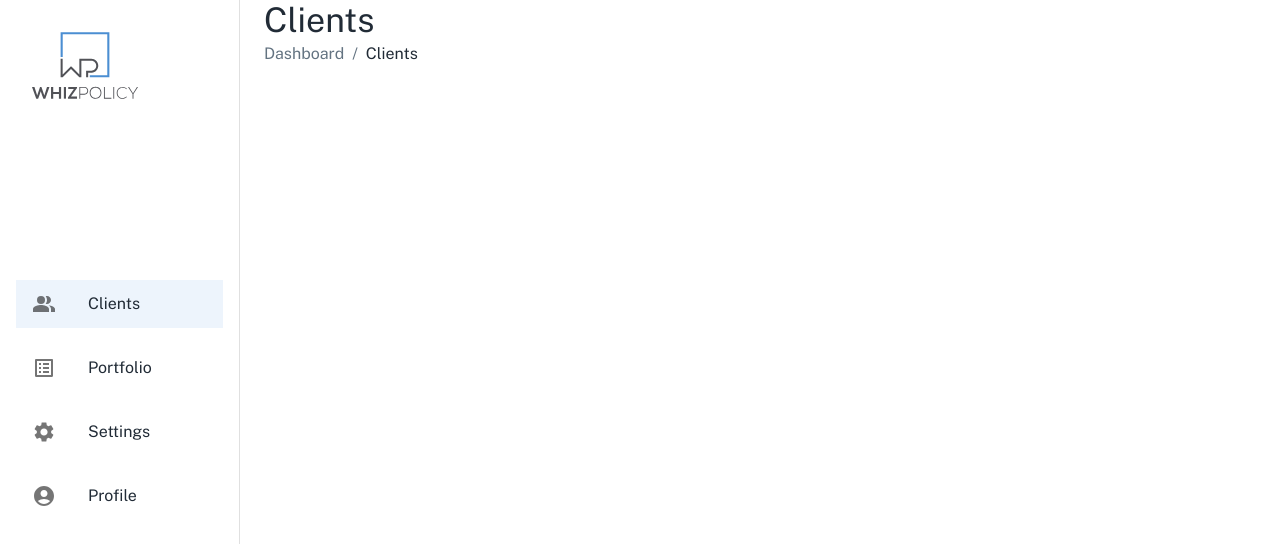
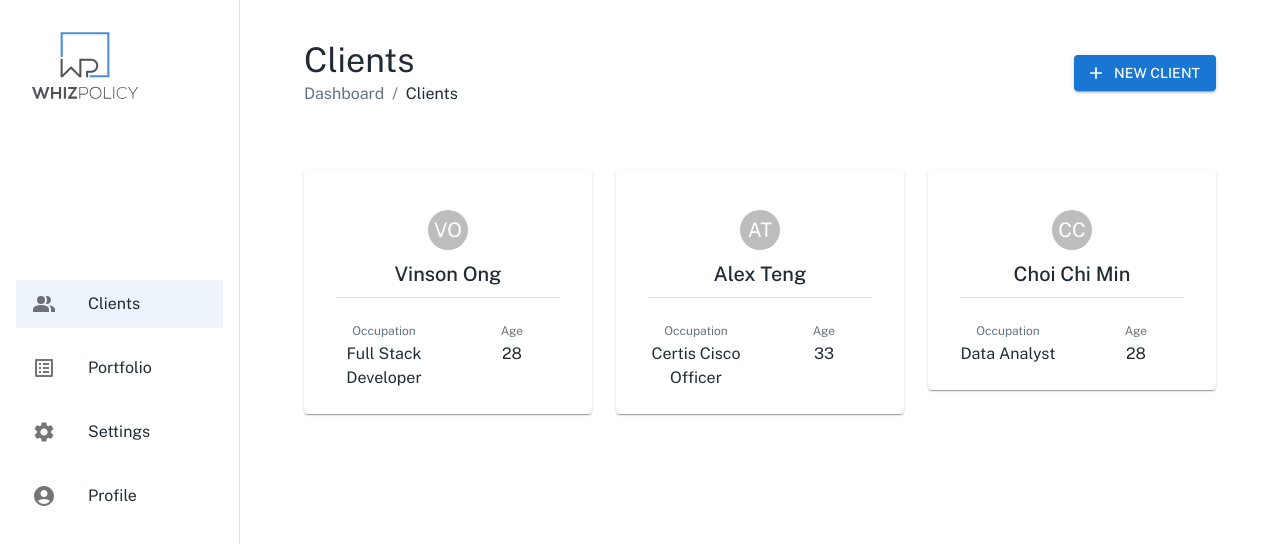
Before and after one commit to vinson14/whizpolicy-redesign, a Next.js app: page /dashboard in a window 1280 px wide. Shown: the top 544 px of the page. Built offline with nearby package versions, Linux system fonts and the light colour scheme; data requests are answered from the project's data file.

Commit message:
implemented client cards

```diff
--- a/components/dashboard/dashboard-clients.js
+++ b/components/dashboard/dashboard-clients.js
@@ -1,25 +1,59 @@
-import { Grid, Typography } from "@mui/material";
-import { useEffect } from "react";
+import { Box, Grid, Typography, Button } from "@mui/material";
+import { useRouter } from "next/router";
+import { useEffect, useState } from "react";
+import { getClients } from "../../utils/api";
+import AddButton from "../stateless/interface/buttons/add-button";
+import ClientCard from "../stateless/interface/cards/client-card";
 import CustomBreadcrumbs from "../stateless/interface/navigation/breadcrumbs";
 import MainHeader from "../stateless/interface/text/main-header";
 
 const DashboardClients = () => {
+  const router = useRouter();
+  const [clients, setClients] = useState([]);
+  const [selectedClient, setSelectedClient] = useState();
   useEffect(() => {
-    console.log("this rendered");
+    getClients().then((clients) => setClients(clients));
   }, []);
+
+  const selectClient = (id) => {
+    setSelectedClient(id);
+    router.push(`?clientId=${id}`, undefined, { shallow: true });
+  };
+
   return (
-    <Grid container>
-      <Grid item>
-        <MainHeader>Clients</MainHeader>
-        <CustomBreadcrumbs links={links} />
+    <Box p={5}>
+      <Grid container>
+        <Grid item>
+          <MainHeader>Clients</MainHeader>
+          <CustomBreadcrumbs links={links} />
+        </Grid>
+        <Grid
+          item
+          flexGrow={1}
+          display="flex"
+          justifyContent="end"
+          alignItems="center"
+        >
+          <AddButton>New Client</AddButton>
+        </Grid>
       </Grid>
-    </Grid>
+      <Grid container mt={5} spacing={3}>
+        {clients.map((client) => (
+          <Grid key={client.id} item lg={4} sm={12} xs={12}>
+            <ClientCard
+              onClick={() => selectClient(client.id)}
+              client={client}
+            />
+          </Grid>
+        ))}
+      </Grid>
+    </Box>
   );
 };
 
 const links = [
-  { label: "Dashboard", route: "/dashboard/clients/dashboard" },
-  { label: "Clients", route: "/dashboard/clients" },
+  { label: "Dashboard", route: "/" },
+  { label: "Clients", route: "/" },
 ];
 
 export default DashboardClients;
--- /dev/null
+++ b/components/stateless/interface/buttons/add-button.js
@@ -0,0 +1,12 @@
+import { Button } from "@mui/material";
+import AddIcon from "@mui/icons-material/Add";
+
+const AddButton = ({ children, ...props }) => {
+  return (
+    <Button variant="contained" {...props} startIcon={<AddIcon />}>
+      {children}
+    </Button>
+  );
+};
+
+export default AddButton;
--- a/components/stateless/interface/cards/client-card.js
+++ b/components/stateless/interface/cards/client-card.js
@@ -0,0 +1,54 @@
+import {
+  Avatar,
+  Box,
+  Card,
+  CardActionArea,
+  CardContent,
+  Divider,
+  Grid,
+  Typography,
+} from "@mui/material";
+import { clientCardFields } from "../../../../data/ui";
+import { getInitials } from "../../../../utils/utils";
+
+const ClientCard = ({ client, onClick }) => {
+  return (
+    <Card>
+      <CardActionArea onClick={onClick}>
+        <CardContent>
+          <Box display="flex" justifyContent="center" mt={3} mb={1}>
+            <Avatar>{getInitials(client.name)}</Avatar>
+          </Box>
+          <Typography variant="h6" align="center" gutterBottom>
+            {client.name}
+          </Typography>
+          <Divider variant="middle" />
+          <Grid container mt={2}>
+            {clientCardFields.map((field) => (
+              <Grid
+                key={field.key}
+                item
+                my={1}
+                md={6}
+                sm={6}
+                xs={12}
+                sx={{ display: "flex", flexDirection: "column" }}
+              >
+                <Typography
+                  variant="caption"
+                  align="center"
+                  color="text.secondary"
+                >
+                  {field.label}
+                </Typography>
+                <Typography align="center">{client[field.key]}</Typography>
+              </Grid>
+            ))}
+          </Grid>
+        </CardContent>
+      </CardActionArea>
+    </Card>
+  );
+};
+
+export default ClientCard;
--- a/components/stateless/interface/navigation/breadcrumbs.js
+++ b/components/stateless/interface/navigation/breadcrumbs.js
@@ -12,7 +12,6 @@ const CustomBreadcrumbs = ({ links }) => {
           href={link.route}
           color={() => getColor(index)}
           underline="hover"
-          s
           key={link.label}
         >
           {link.label}
--- a/components/stateless/interface/text/main-header.js
+++ b/components/stateless/interface/text/main-header.js
@@ -1,8 +1,8 @@
 import { Typography } from "@mui/material";
 
-const MainHeader = ({ children }) => {
+const MainHeader = ({ children, ...props }) => {
   return (
-    <Typography variant="h4" color="text.primary">
+    <Typography variant="h4" color="text.primary" {...props}>
       {children}
     </Typography>
   );
--- a/data/db.json
+++ b/data/db.json
@@ -2,7 +2,21 @@
   "clients": [
     {
       "id": 1,
-      "name": "Vinson"
+      "name": "Vinson Ong",
+      "occupation": "Full Stack Developer",
+      "age": 28
+    },
+    {
+      "id": 2,
+      "name": "Alex Teng",
+      "occupation": "Certis Cisco Officer",
+      "age": 33
+    },
+    {
+      "id": 3,
+      "name": "Choi Chi Min",
+      "occupation": "Data Analyst",
+      "age": 28
     }
   ]
 }
--- a/data/ui.js
+++ b/data/ui.js
@@ -35,3 +35,14 @@ export const sidebarItems = [
     icon: <AccountCircleIcon />,
   },
 ];
+
+export const clientCardFields = [
+  {
+    label: "Occupation",
+    key: "occupation",
+  },
+  {
+    label: "Age",
+    key: "age",
+  },
+];
--- a/utils/api.js
+++ b/utils/api.js
@@ -1,7 +1,6 @@
-const endpoint = "http://localhost:8000";
+const endpoint = "http://localhost:3001";
 
 export const getClients = async () => {
   const response = await fetch(`${endpoint}/clients`);
-  console.log("this ran");
   return await response.json();
 };
--- /dev/null
+++ b/utils/utils.js
@@ -0,0 +1,5 @@
+export const getInitials = (name) => {
+  const words = name.split(" ");
+
+  return words[0].charAt(0) + words[1].charAt(0);
+};
```
Also changed, not shown: components/dashboard/dashboard-client-details.js (added), public/Vinson.jpg (added).
